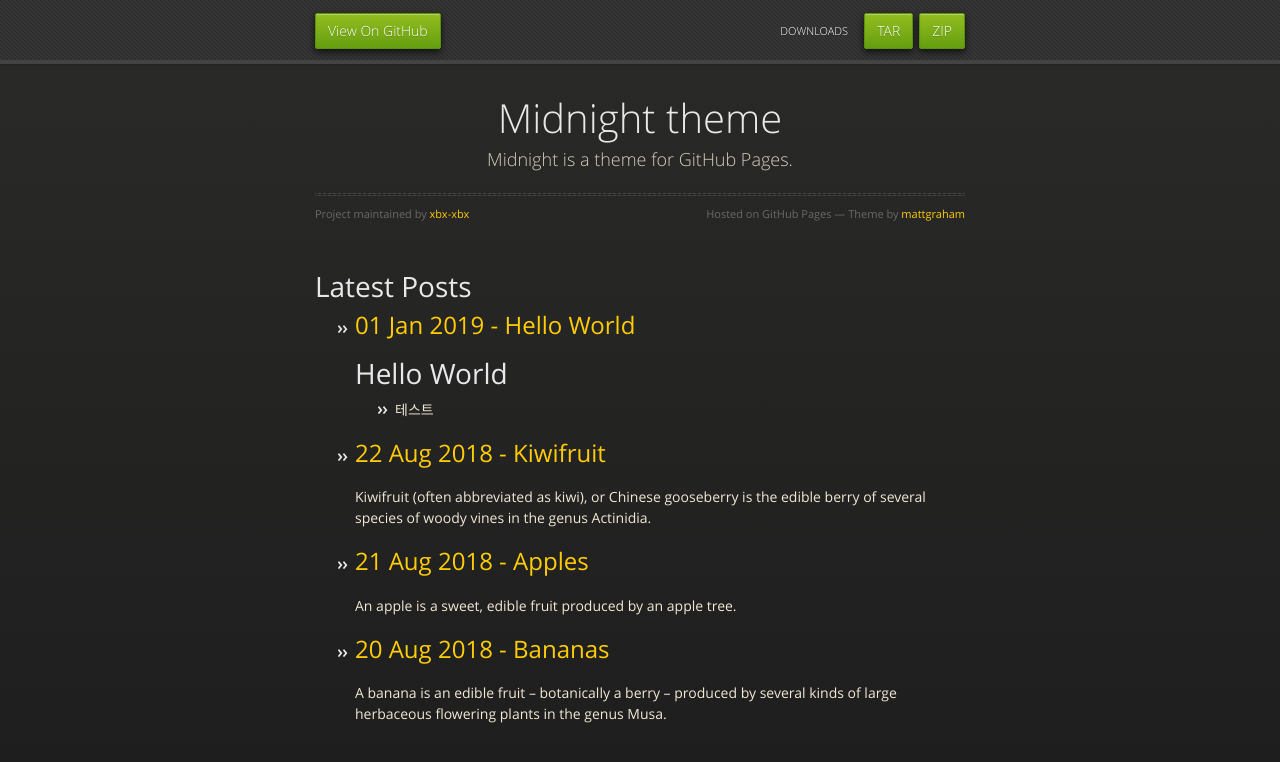
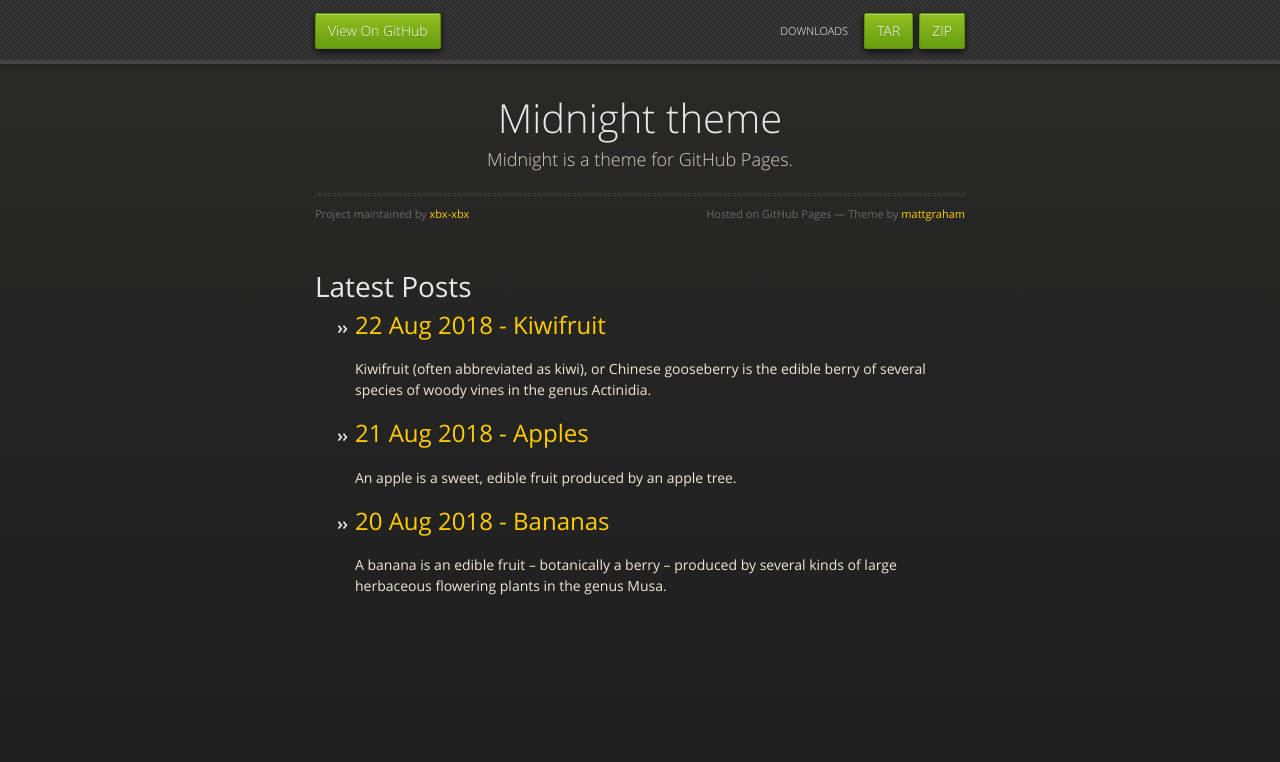
Before and after one commit to xbx-xbx/xbx-xbx.github.io, a Jekyll site: the page built from blog.html, in a window 1280 px wide. Shown: the top 762 px of the page. Built offline with Jekyll 4.4.1, drawn with Linux system fonts in a browser that asks for light colours.

```diff
--- a/_config.yml
+++ b/_config.yml
@@ -3,6 +3,3 @@ description: Midnight is a theme for GitHub Pages.
 show_downloads: true
 google_analytics:
 theme: jekyll-theme-midnight
-
-url : "https://xbx-xbx.github.io"
-baseurl : ""
--- a/_posts/2019-01-01-example.md
+++ /dev/null
@@ -1,7 +0,0 @@
----
-title: "Hello World"
-date: 2019-01-01 01:21:56 -0400
-categories: jekyll update
----
-# Hello World
-- 테스트
```
